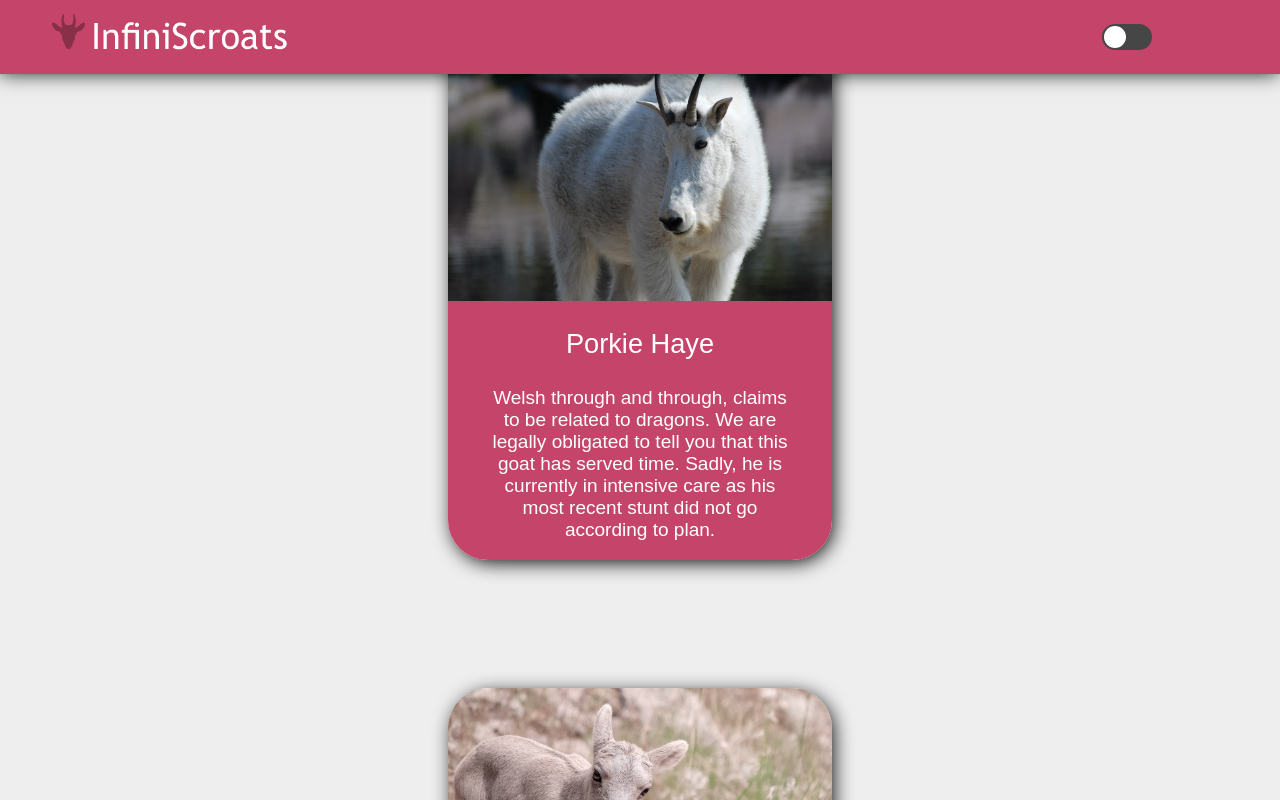
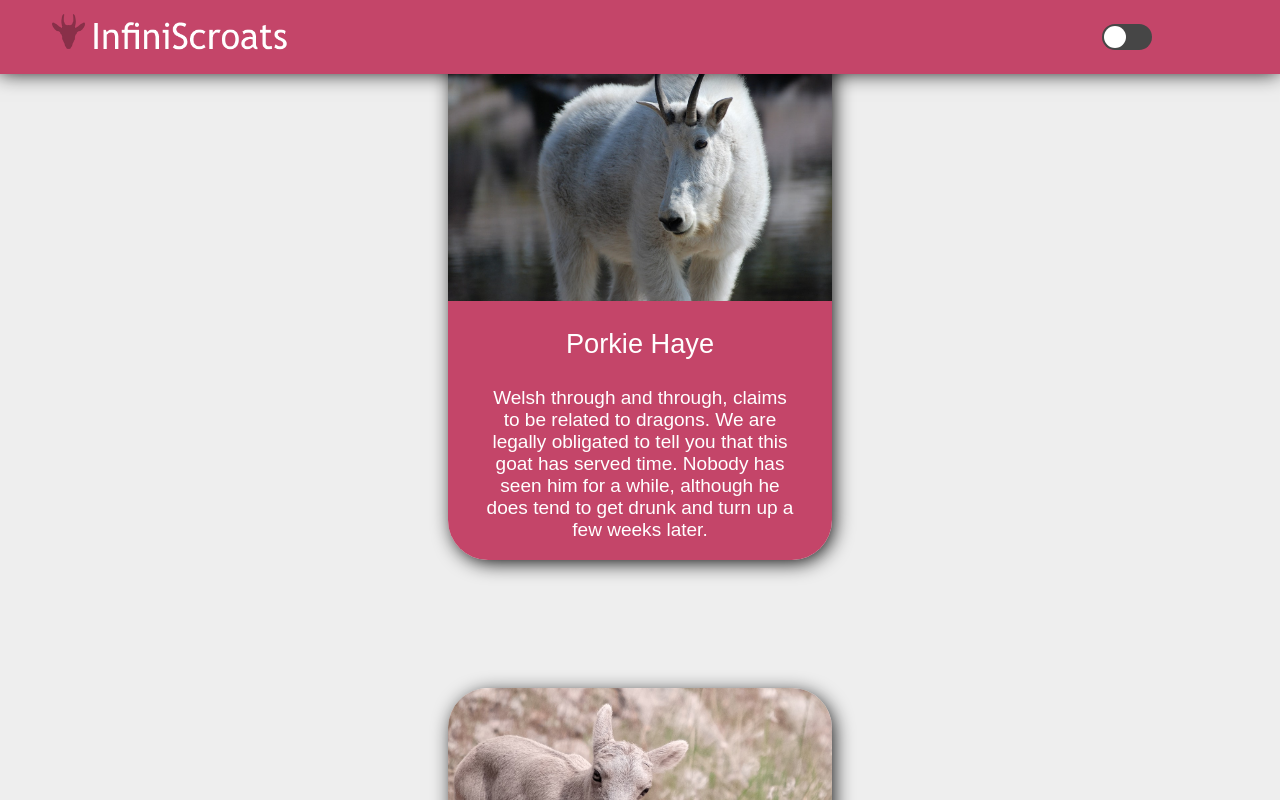
Before and after one commit to lukes-code/Infinite-Scroats, a React (Create React App) app: page / in a window 1280 px wide. Both pictures are taken after a click on the button "SHOW ME THE GOATS". Shown: the part 787-1587 px from the top of the page. Built offline with nearby package versions, Linux system fonts and the light colour scheme; the HTML template or start-up script is replaced by a standard one.

Commit message:
arStoryEnd

```diff
--- a/src/App.js
+++ b/src/App.js
@@ -3,7 +3,7 @@ import Goat from './components/addGoat';
 import './App.css';
 import Toggle from './components/toggle';
 import InfiniteScroll from 'react-infinite-scroll-component';
-// import uuid from 'uuid';
+import uuid from 'uuid';
 import Header from './components/Header';
 import Theme from './components/Theme';
 
@@ -58,7 +58,8 @@ class App extends React.Component {
             style={this.getStyle()}
           >
             {this.state.items.map((i, index) => (
-            <Goat/>
+            <Goat
+            />
           ))}
           </InfiniteScroll>
           </Toggle>
--- a/src/components/addGoat.js
+++ b/src/components/addGoat.js
@@ -79,7 +79,8 @@ class Goat extends Component {
             'Full-time blogger, this fella just can not let the Tumblr days go.',
             'Ever since we have known this goat, it is obvious he wants to one day be a sponsored Skateboarder.',
             'Despite his good looks and popularity in the goat community, he strongly believes that he is infact an Alpaca.',
-            'He is not happy about us using this picture to represent him, he has told us his "Gains" are far better now.'
+            'He is not happy about us using this picture to represent him, he has told us his "Gains" are far better now.',
+            'Although he was not technically charged for anything in court back in 2015, he is banned from standing within 125ft of a School or any public service building.'
         ];
 
         const arStoryEnd = [
@@ -95,7 +96,16 @@ class Goat extends Component {
             'Has just asked us what a scrote is, this is awkward.',
             'Sadly, he is currently in intensive care as his most recent stunt did not go according to plan.',
             'At his present time, he and his spouse have just delivered their 37th baby.',
-            'Unfortunately, this guy did not know he was allergic to avocado until it was too late (one hipster down).'
+            'Unfortunately, this guy did not know he was allergic to avocado until it was too late (one hipster down).',
+            'Has gone on to be the face of the Goats after donating all his grass to charity.',
+            'Sadly this guy is back in rehab after getting hooked on eating manure again.',
+            'With a shift of attitute, this goat has now become a full-time React.js developer!',
+            'Now fighting for a living, he competes in the WWE spin off Goat.Wrestling.Entertainment.',
+            'Nobody has seen him for a while, although he does tend to get drunk and turn up a few weeks later.',
+            'Since 2017, 53 goats have wound up dead and he is believed to be the reason.',
+            'All I know is I would not want to fight this guy, look at him.',
+            'We have heard that he is now on the run after racking up "hella bills" in the strip club.',
+            'We doubt that you would recognise him these days, rocking a septum piercing and a studded belt.'
         ];
 
         var rand = Math.floor((Math.random() * 100) + 1);
```
